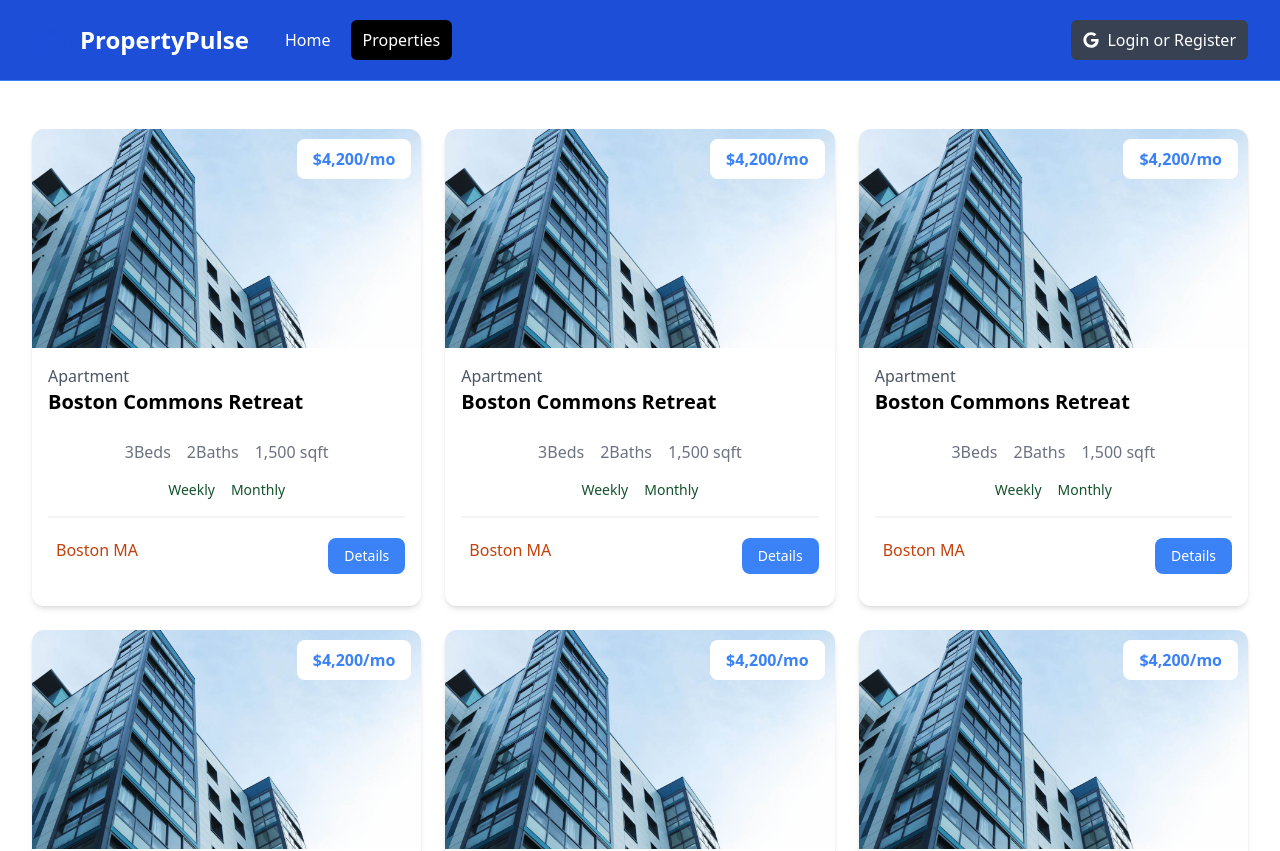
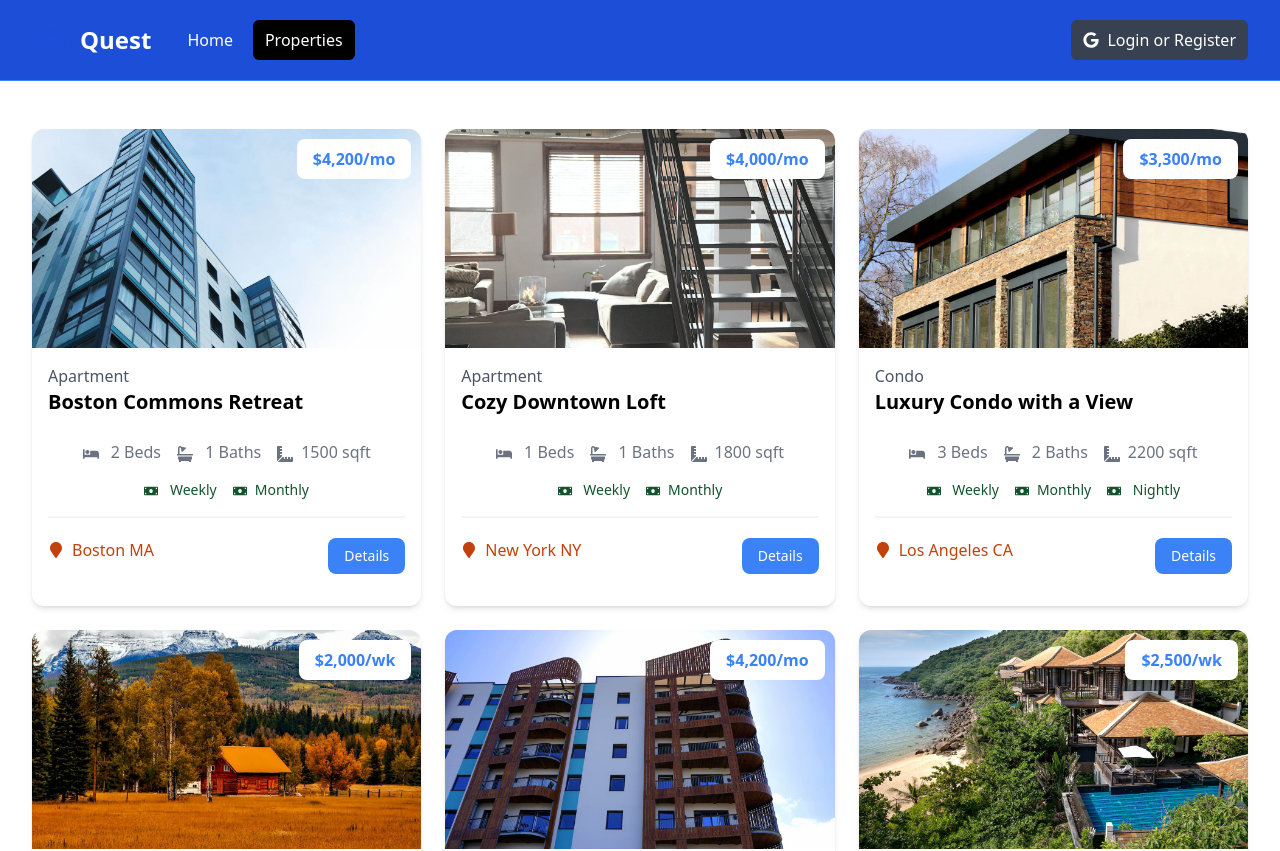
Before and after one commit to Shubhofficial1/quest, a Next.js app: page /properties in a window 1280 px wide. Shown: the top 851 px of the page. Built offline with nearby package versions, Linux system fonts and the light colour scheme.

Commit message:
Property Card Dynamic Data

```diff
--- a/app/layout.jsx
+++ b/app/layout.jsx
@@ -1,7 +1,7 @@
 import Navbar from "../components/Navbar";
 import Footer from "../components/Footer";
 
-import "../assets/styles/globals.css";
+import "@/assets/styles/globals.css";
 
 export const metadata = {
   title: "Quest | Enjoy your Stay",
--- /dev/null
+++ b/app/properties/[id]/page.jsx
@@ -0,0 +1,5 @@
+const PropertyDetailsPage = () => {
+  return <div>Property Details Page</div>;
+};
+
+export default PropertyDetailsPage;
--- a/components/Navbar.tsx
+++ b/components/Navbar.jsx
@@ -4,8 +4,8 @@
 import Image from "next/image";
 import Link from "next/link";
 import { usePathname } from "next/navigation";
-import Logo from "../assets/images/logo.png";
-import ProfileDefault from "../assets/images/profile.png";
+import Logo from "@/assets/images/logo.png";
+import ProfileDefault from "@/assets/images/profile.png";
 import { FaGoogle } from "react-icons/fa";
 
 const Navbar = () => {
@@ -54,7 +54,7 @@
               <Image className="w-auto h-10" src={Logo} alt="PropertyPulse" />
 
               <span className="hidden ml-2 text-2xl font-bold text-white md:block">
-                PropertyPulse
+                Quest
               </span>
             </Link>
             {/* <!-- Desktop Menu Hidden below md screens --> */}
--- a/components/PropertyCard.jsx
+++ b/components/PropertyCard.jsx
@@ -1,59 +1,95 @@
 import React from "react";
+import Image from "next/image";
+import Link from "next/link";
+import {
+  FaBed,
+  FaBath,
+  FaRulerCombined,
+  FaMoneyBill,
+  FaMapMarker,
+} from "react-icons/fa";
 
-const PropertyCard = () => {
+const PropertyCard = ({ property }) => {
+  const getRatesDisplay = () => {
+    const { rates } = property;
+    if (rates.monthly) {
+      return `${rates.monthly.toLocaleString()}/mo`;
+    } else if (rates.weekly) {
+      return `${rates.weekly.toLocaleString()}/wk`;
+    } else if (rates.nightly) {
+      return `${rates.nightly.toLocaleString()}/night`;
+    }
+  };
+
   return (
     <div className="relative shadow-md rounded-xl">
-      <img
-        src="images/properties/a1.jpg"
+      <Image
+        src={`/images/properties/${property.images[0]}`}
         alt=""
         className="w-full h-auto rounded-t-xl"
+        sizes="100vw"
+        width={0}
+        height={0}
       />
       <div className="p-4">
         <div className="mb-6 text-left md:text-center lg:text-left">
-          <div className="text-gray-600">Apartment</div>
-          <h3 className="text-xl font-bold">Boston Commons Retreat</h3>
+          <div className="text-gray-600">{property.type}</div>
+          <h3 className="text-xl font-bold">{property.name}</h3>
         </div>
         <h3 className="absolute top-[10px] right-[10px] bg-white px-4 py-2 rounded-lg text-blue-500 font-bold text-right md:text-center lg:text-right">
-          $4,200/mo
+          ${getRatesDisplay()}
         </h3>
 
         <div className="flex justify-center gap-4 mb-4 text-gray-500">
           <p>
-            <i className="fa-solid fa-bed"></i> 3
+            <FaBed className="inline mr-2" /> {property.beds}{" "}
             <span className="md:hidden lg:inline">Beds</span>
           </p>
           <p>
-            <i className="fa-solid fa-bath"></i> 2
+            <FaBath className="inline mr-2" /> {property.baths}{" "}
             <span className="md:hidden lg:inline">Baths</span>
           </p>
           <p>
-            <i className="fa-solid fa-ruler-combined"></i>
-            1,500 <span className="md:hidden lg:inline">sqft</span>
+            <FaRulerCombined className="inline mr-2" />
+            {property.square_feet}{" "}
+            <span className="md:hidden lg:inline">sqft</span>
           </p>
         </div>
 
         <div className="flex justify-center gap-4 mb-4 text-sm text-green-900">
-          <p>
-            <i className="fa-solid fa-money-bill"></i> Weekly
-          </p>
-          <p>
-            <i className="fa-solid fa-money-bill"></i> Monthly
-          </p>
+          {property.rates.weekly && (
+            <p>
+              <FaMoneyBill className="inline mr-2" /> Weekly
+            </p>
+          )}
+          {property.rates.monthly && (
+            <p>
+              <FaMoneyBill className="inline mr-2" />
+              Monthly
+            </p>
+          )}
+          {property.rates.nightly && (
+            <p>
+              <FaMoneyBill className="inline mr-2" /> Nightly
+            </p>
+          )}
         </div>
 
         <div className="mb-5 border border-gray-100"></div>
 
         <div className="flex flex-col justify-between mb-4 lg:flex-row">
           <div className="flex gap-2 mb-4 align-middle lg:mb-0">
-            <i className="text-lg text-orange-700 fa-solid fa-location-dot"></i>
-            <span className="text-orange-700"> Boston MA </span>
+            <FaMapMarker className="mt-1 text-orange-700" />
+            <span className="text-orange-700 ">
+              {property.location.city} {property.location.state}
+            </span>
           </div>
-          <a
-            href="property.html"
+          <Link
+            href={`properties/${property._id}`}
             className="h-[36px] bg-blue-500 hover:bg-blue-600 text-white px-4 py-2 rounded-lg text-center text-sm"
           >
             Details
-          </a>
+          </Link>
         </div>
       </div>
     </div>
--- a/jsconfig.json
+++ b/jsconfig.json
@@ -1,5 +1,6 @@
 {
   "compilerOptions": {
+    "baseUrl": ".",
     "paths": {
       "@/*": ["./*"]
     }
```
Also changed, not shown: tsconfig.json (deleted, +0 -23 lines).
